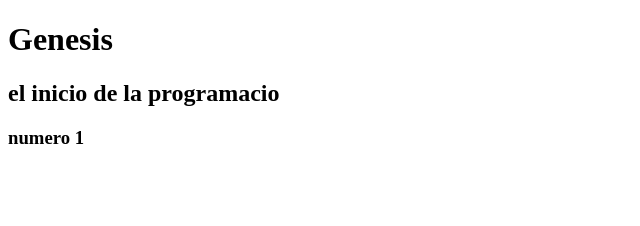
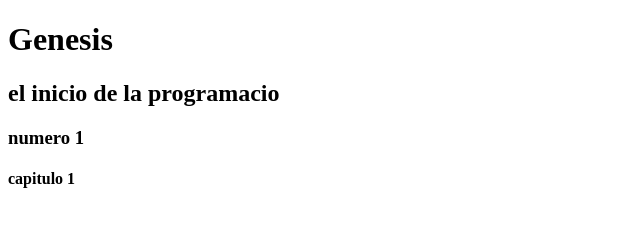
Before and after one commit to FernandoMA1991/iniciacion1, a plain HTML site: page index.html in a window 1280 px wide. Shown: the full height of the page, 0-640 px from the left. Drawn offline with Linux system fonts and the light colour scheme.

Commit message:
actualizacion 1.000

```diff
--- a/index.html
+++ b/index.html
@@ -7,5 +7,6 @@
 <h1>Genesis</h1>
 <h2>el inicio de la programacio</h2>
 <h3>numero 1</h3>
+<h4>capitulo 1</h4>
 </body>
 </html>
```
